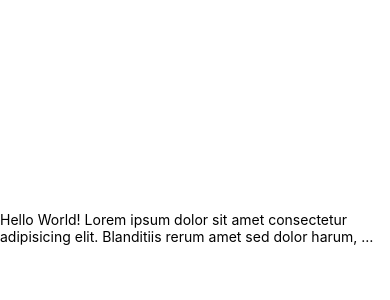
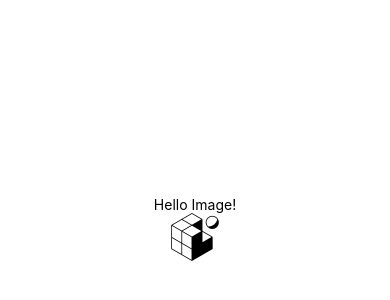
Before and after one commit to sia162/igive, a React Native app: screen / in a window 390 px wide. Shown: the part 194-494 px from the top of the page. Built offline with nearby package versions, Linux system fonts and the light colour scheme.

Commit message:
b2: RN Image Comp using require

```diff
--- a/App.js
+++ b/App.js
@@ -1,14 +1,11 @@
 import { StatusBar } from "expo-status-bar";
-import { StyleSheet, Text, SafeAreaView } from "react-native";
+import { StyleSheet, Text, SafeAreaView, Image } from "react-native";
 
 export default function App() {
   return (
     <SafeAreaView style={styles.container}>
-      <Text numberOfLines={2} onPress={() => console.log("text pressed")}>
-        Hello World! Lorem ipsum dolor sit amet consectetur adipisicing elit.
-        Blanditiis rerum amet sed dolor harum, earum consectetur ex debitis a
-        officiis.
-      </Text>
+      <Text>Hello Image!</Text>
+      <Image source={require("./assets/favicon.png")} />
       <StatusBar style="auto" />
     </SafeAreaView>
   );
```
